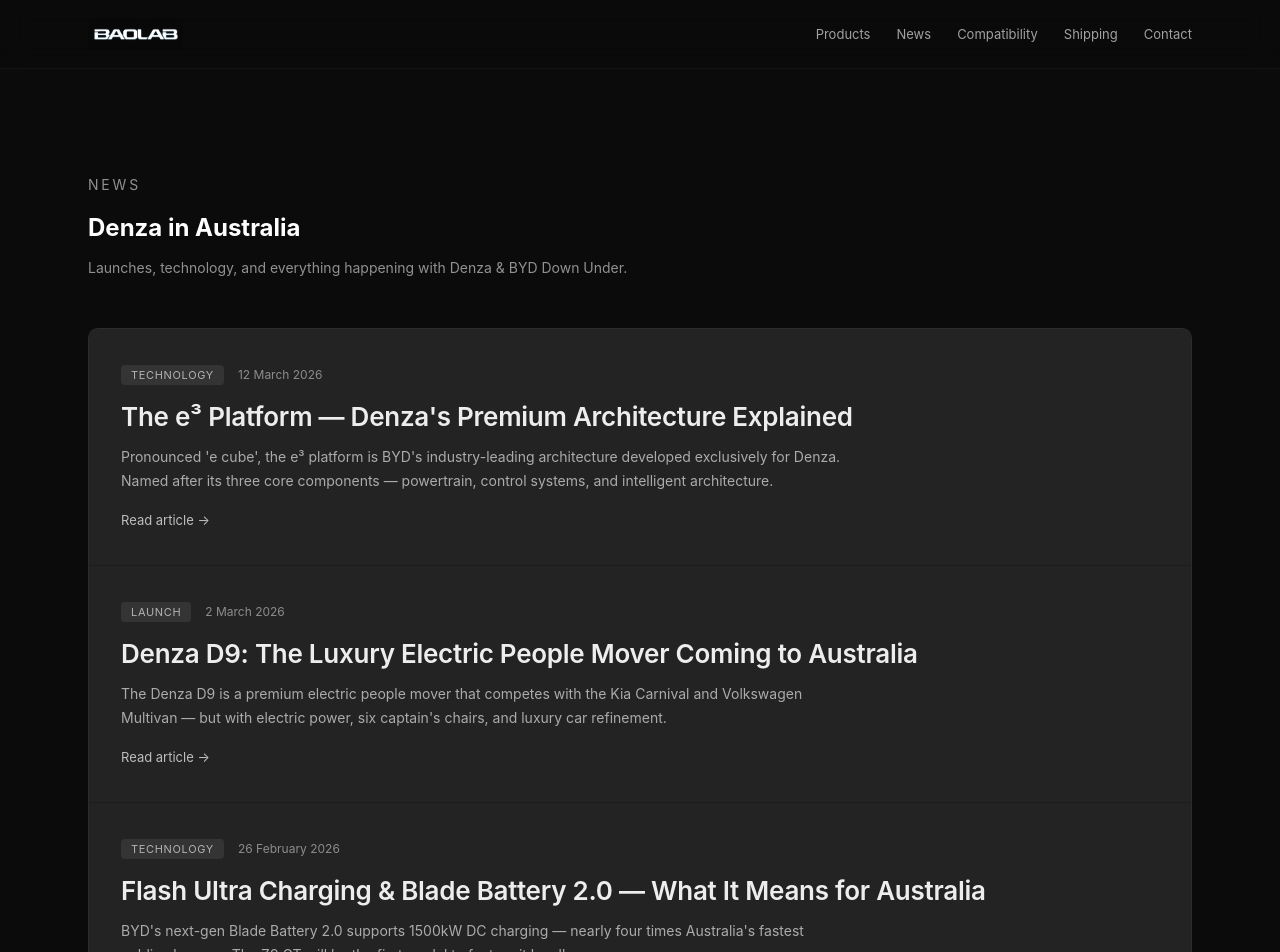
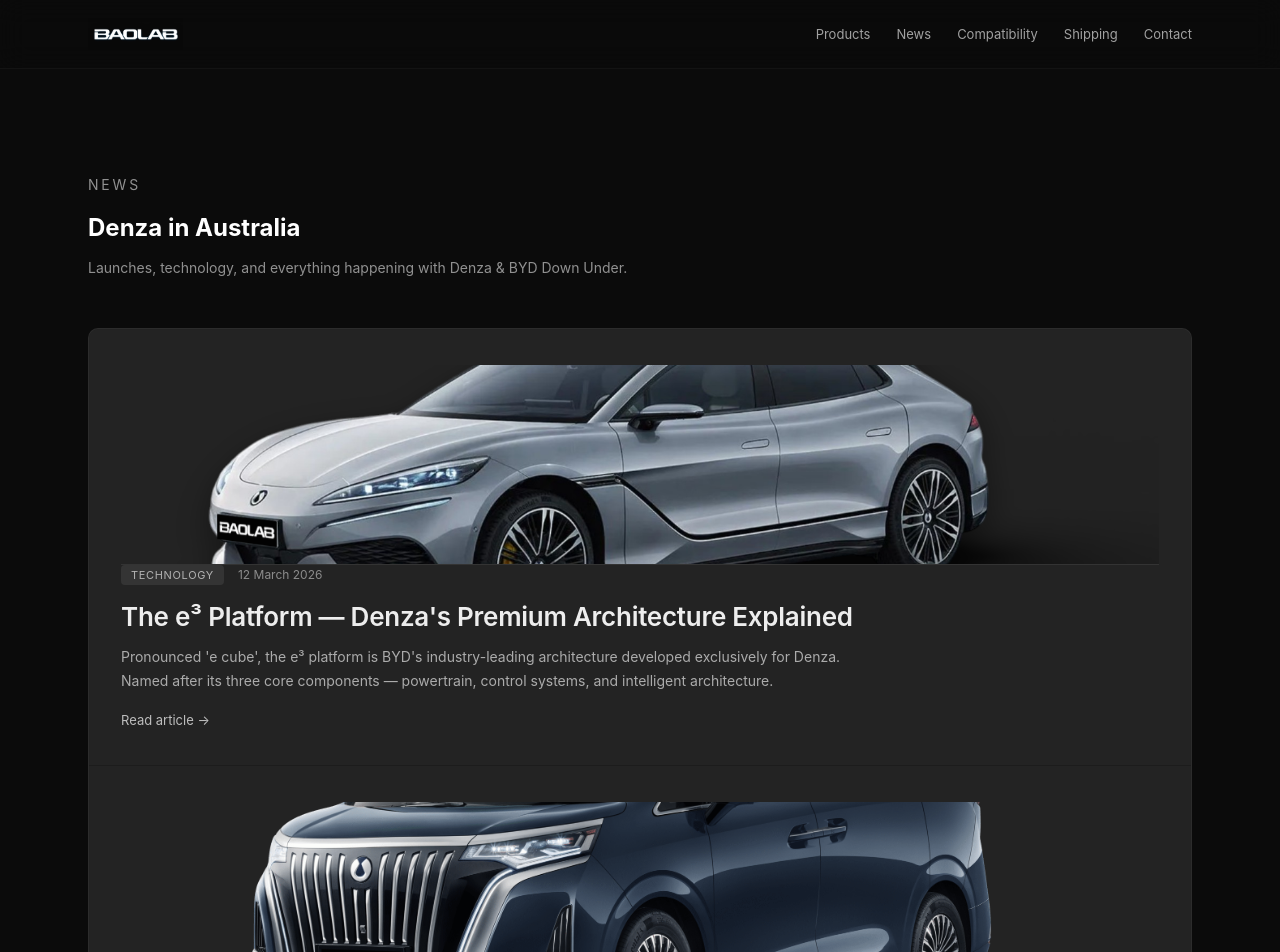
Before and after one commit to tumo020304-web/baolab-site, a Next.js app: page /news in a window 1280 px wide. Shown: the top 952 px of the page. Built offline with nearby package versions, Linux system fonts and the light colour scheme.

Commit message:
add vehicle images to news articles + image CSS

```diff
--- a/app/globals.css
+++ b/app/globals.css
@@ -1060,3 +1060,34 @@
     font-size: 17px;
   }
 }
+
+/* ========================================
+NEWS — IMAGES
+======================================== */
+
+.news-card-image {
+  width: 100%;
+  height: 200px;
+  overflow: hidden;
+  border-bottom: 1px solid var(--border-soft);
+}
+
+.news-card-image img {
+  width: 100%;
+  height: 100%;
+  object-fit: cover;
+}
+
+.article-hero {
+  width: 100%;
+  max-height: 400px;
+  overflow: hidden;
+  border-radius: 10px;
+  margin-bottom: 40px;
+}
+
+.article-hero img {
+  width: 100%;
+  height: 100%;
+  object-fit: cover;
+}
--- a/app/news/[slug]/page.tsx
+++ b/app/news/[slug]/page.tsx
@@ -76,6 +76,12 @@
 
           <h1 className="article-title">{article.title}</h1>
 
+          {article.image && (
+            <div className="article-hero">
+              <img src={article.image} alt={article.title} />
+            </div>
+          )}
+
           <div
             className="article-body"
             dangerouslySetInnerHTML={{ __html: article.content }}
--- a/app/news/data.ts
+++ b/app/news/data.ts
@@ -1,6 +1,7 @@
 export interface Article {
   slug: string;
   title: string;
+  image?: string;
   date: string;
   category: string;
   excerpt: string;
@@ -11,6 +12,7 @@
 export const articles: Article[] = [
   {
     slug: "z9gt-melbourne-debut",
+    image: "/images/vehicles/z9gt.png",
     title:
       "Denza Z9 GT Debuts at the 2026 Melbourne Motor Show — 850kW, 0–100 in 2.7s",
     date: "2026-02-12",
@@ -75,6 +77,7 @@
   },
   {
     slug: "flash-charge-blade-battery",
+    image: "/images/vehicles/z9gt.png",
     title:
       "Flash Ultra Charging & Blade Battery 2.0 — What It Means for Australia",
     date: "2026-02-26",
@@ -128,6 +131,7 @@
   },
   {
     slug: "denza-b5-b8-launch",
+    image: "/images/vehicles/b8.png",
     title:
       "Denza B5 & B8: How BYD's Luxury Brand Arrived in Australia",
     date: "2025-12-15",
@@ -226,6 +230,7 @@
   },
   {
     slug: "denza-d9-electric-mpv",
+    image: "/images/vehicles/d9.png",
     title:
       "Denza D9: The Luxury Electric People Mover Coming to Australia",
     date: "2026-03-02",
@@ -293,6 +298,7 @@
   },
   {
     slug: "byd-disus-suspension",
+    image: "/images/vehicles/b5.png",
     title:
       "BYD DiSus Suspension Explained — The Four Tiers of Intelligent Body Control",
     date: "2026-01-15",
@@ -361,6 +367,7 @@
 
   {
     slug: "byd-e3-platform",
+    image: "/images/vehicles/z9gt.png",
     title:
       "The e³ Platform — Denza's Premium Architecture Explained",
     date: "2026-03-12",
--- a/app/news/page.tsx
+++ b/app/news/page.tsx
@@ -52,6 +52,11 @@
                 href={`/news/${article.slug}`}
                 className="news-card"
               >
+                {article.image && (
+                  <div className="news-card-image">
+                    <img src={article.image} alt={article.title} />
+                  </div>
+                )}
                 <div className="news-card-meta">
                   <span className="news-category">{article.category}</span>
                   <span className="news-date">
```
